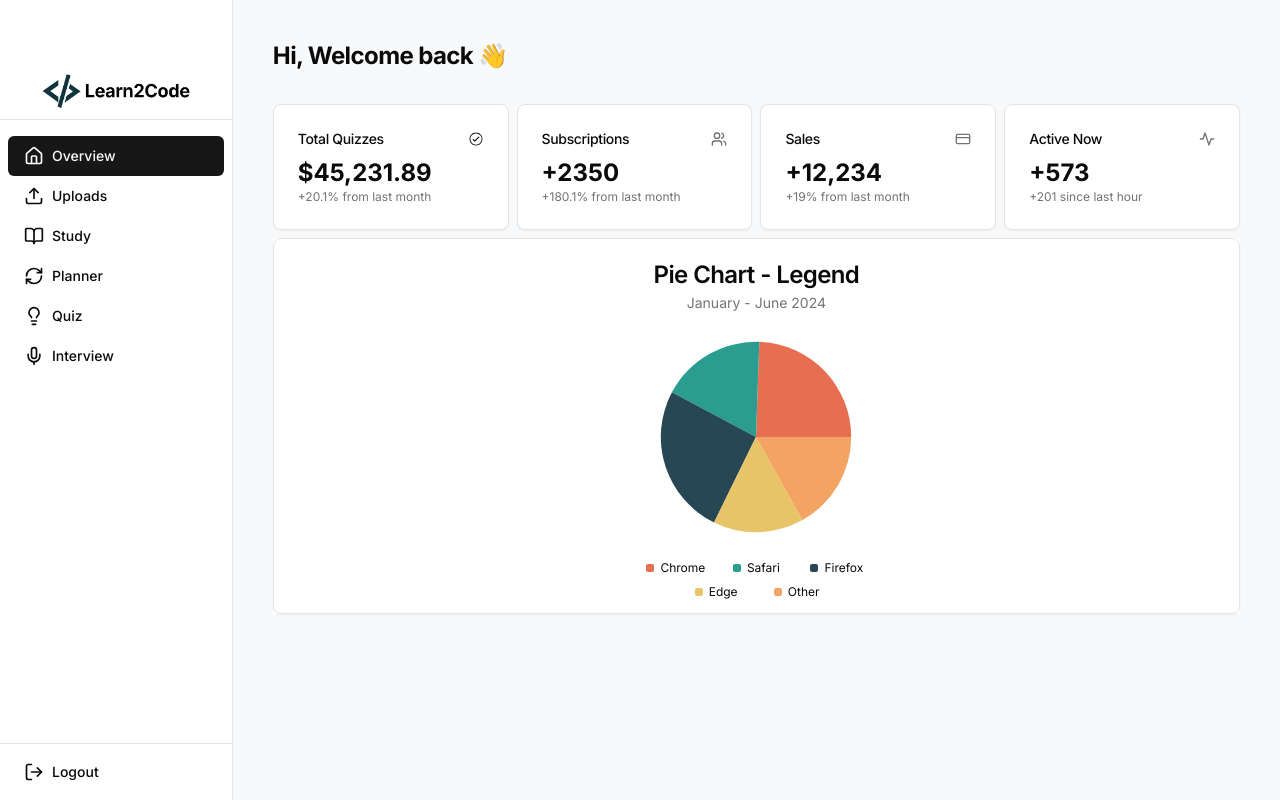
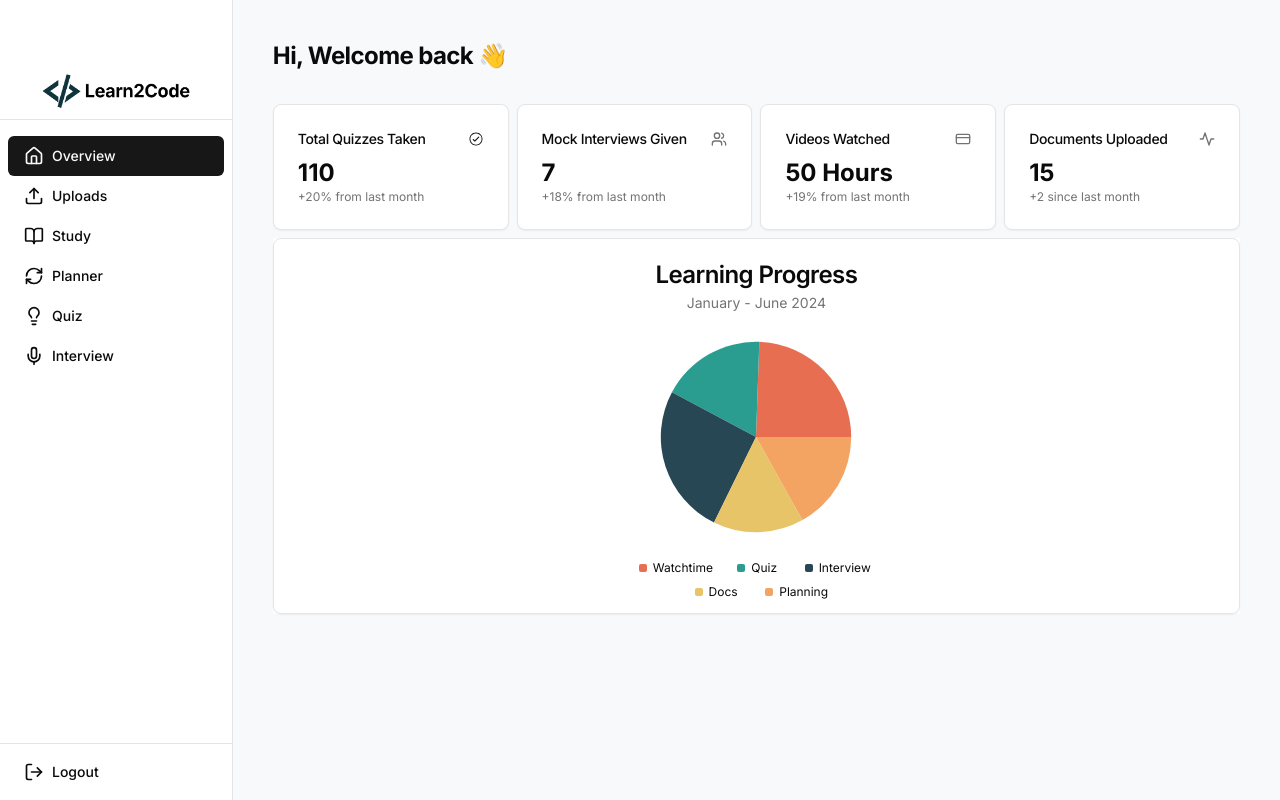
Before and after one commit to farhanpavel/Learn2Code, a Next.js app in the folder client/: page /userdashboard/overview in a window 1280 px wide. Built offline with nearby package versions, Linux system fonts and the light colour scheme.

Commit message:
Fix overview

```diff
--- a/client/src/app/(user)/userdashboard/overview/page.tsx
+++ b/client/src/app/(user)/userdashboard/overview/page.tsx
@@ -21,21 +21,21 @@ export default function page() {
           <Card className="bg-white w-1/4">
             <CardHeader className="flex flex-row items-center justify-between space-y-0 pb-2">
               <CardTitle className="text-sm font-medium">
-                Total Quizzes
+                Total Quizzes Taken
               </CardTitle>
               <IoIosCheckmarkCircleOutline />
             </CardHeader>
             <CardContent>
-              <div className="text-2xl font-bold">$45,231.89</div>
+              <div className="text-2xl font-bold">110</div>
               <p className="text-xs text-muted-foreground">
-                +20.1% from last month
+                +20% from last month
               </p>
             </CardContent>
           </Card>
           <Card className="bg-white w-1/4">
             <CardHeader className="flex flex-row items-center justify-between space-y-0 pb-2">
               <CardTitle className="text-sm font-medium">
-                Subscriptions
+                Mock Interviews Given
               </CardTitle>
               <svg
                 xmlns="http://www.w3.org/2000/svg"
@@ -53,15 +53,17 @@ export default function page() {
               </svg>
             </CardHeader>
             <CardContent>
-              <div className="text-2xl font-bold">+2350</div>
+              <div className="text-2xl font-bold">7</div>
               <p className="text-xs text-muted-foreground">
-                +180.1% from last month
+                +18% from last month
               </p>
             </CardContent>
           </Card>
           <Card className="bg-white w-1/4">
             <CardHeader className="flex flex-row items-center justify-between space-y-0 pb-2">
-              <CardTitle className="text-sm font-medium">Sales</CardTitle>
+              <CardTitle className="text-sm font-medium">
+                Videos Watched
+              </CardTitle>
               <svg
                 xmlns="http://www.w3.org/2000/svg"
                 viewBox="0 0 24 24"
@@ -77,7 +79,7 @@ export default function page() {
               </svg>
             </CardHeader>
             <CardContent>
-              <div className="text-2xl font-bold">+12,234</div>
+              <div className="text-2xl font-bold">50 Hours</div>
               <p className="text-xs text-muted-foreground">
                 +19% from last month
               </p>
@@ -85,7 +87,9 @@ export default function page() {
           </Card>
           <Card className="bg-white w-1/4">
             <CardHeader className="flex flex-row items-center justify-between space-y-0 pb-2">
-              <CardTitle className="text-sm font-medium">Active Now</CardTitle>
+              <CardTitle className="text-sm font-medium">
+                Documents Uploaded
+              </CardTitle>
               <svg
                 xmlns="http://www.w3.org/2000/svg"
                 viewBox="0 0 24 24"
@@ -100,9 +104,9 @@ export default function page() {
               </svg>
             </CardHeader>
             <CardContent>
-              <div className="text-2xl font-bold">+573</div>
+              <div className="text-2xl font-bold">15</div>
               <p className="text-xs text-muted-foreground">
-                +201 since last hour
+                +2 since last month
               </p>
             </CardContent>
           </Card>
--- a/client/src/components/PieChart/page.tsx
+++ b/client/src/components/PieChart/page.tsx
@@ -27,23 +27,23 @@ const chartConfig = {
     label: "Visitors",
   },
   chrome: {
-    label: "Chrome",
+    label: "Watchtime",
     color: "hsl(var(--chart-1))",
   },
   safari: {
-    label: "Safari",
+    label: "Quiz",
     color: "hsl(var(--chart-2))",
   },
   firefox: {
-    label: "Firefox",
+    label: "Interview",
     color: "hsl(var(--chart-3))",
   },
   edge: {
-    label: "Edge",
+    label: "Docs",
     color: "hsl(var(--chart-4))",
   },
   other: {
-    label: "Other",
+    label: "Planning",
     color: "hsl(var(--chart-5))",
   },
 } satisfies ChartConfig;
@@ -52,7 +52,7 @@ export default function PieData() {
     <div>
       <Card className="flex flex-col">
         <CardHeader className="items-center pb-0">
-          <CardTitle>Pie Chart - Legend</CardTitle>
+          <CardTitle>Learning Progress</CardTitle>
           <CardDescription>January - June 2024</CardDescription>
         </CardHeader>
         <CardContent className="flex-1 pb-0">
```
Also changed, not shown: 1 other file (tests, documents, lock files or other folders).
